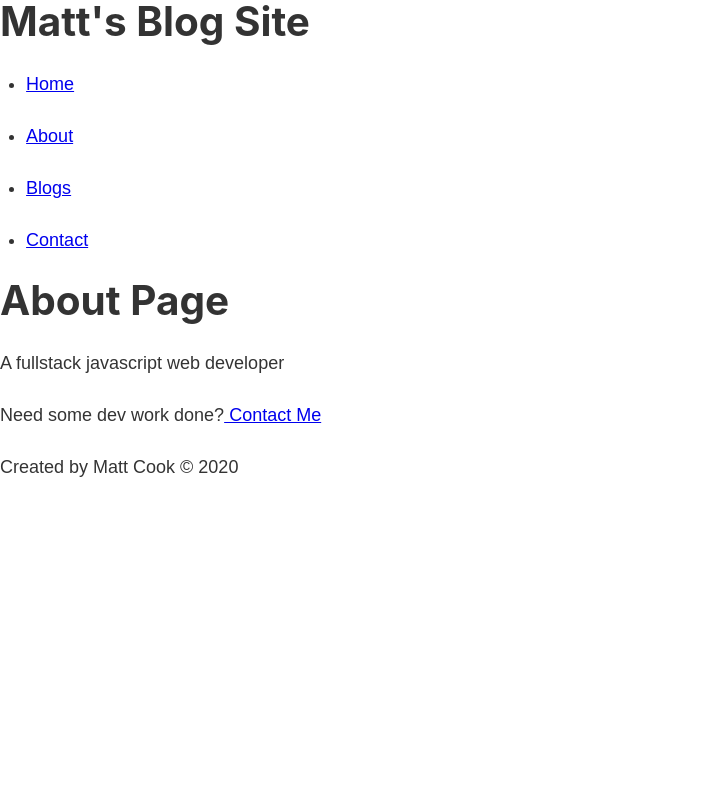
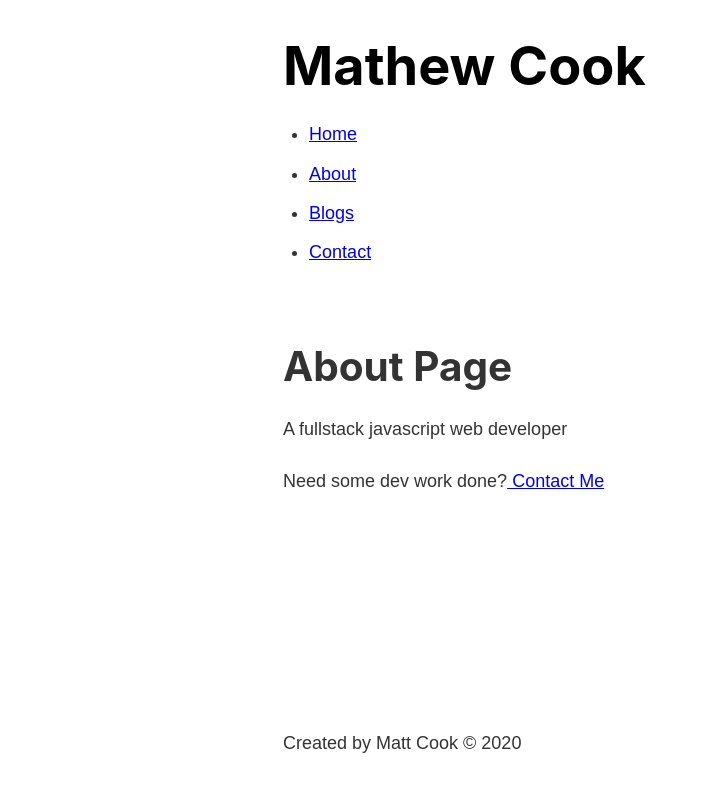
Before and after one commit to Cook1619/gatsby-blog, a Gatsby site: page /about in a window 1280 px wide. Shown: the whole page, without its empty margins (0-708 px from the left). Built offline with nearby package versions, Linux system fonts and the light colour scheme; Gatsby itself is replaced by a stand-in of ours.

Commit message:
styles done for nav

```diff
--- a/src/components/header.js
+++ b/src/components/header.js
@@ -1,36 +1,31 @@
 import React from "react"
 import { Link } from "gatsby"
+// import './header.module.scss'
+import headerStyles from "./header.module.scss"
 
 const Header = () => (
   <div>
-    <header>
-      <h1>Matt's Blog Site</h1>
+    <header className={headerStyles.header}>
+      <h1>
+        <Link to="/" className={headerStyles.title}>
+          Mathew Cook
+        </Link>
+      </h1>
       <nav>
-        <ul>
+        <ul className={headerStyles.navList}>
           <li>
-            <Link to="/">Home</Link>
+            <Link className={headerStyles.navItem} activeClassName={headerStyles.activeNavItem} to="/">
+              Home
+            </Link>
           </li>
-        </ul>
-      </nav>
-      <nav>
-        <ul>
           <li>
-            <Link to="/about">About</Link>
+            <Link className={headerStyles.navItem} activeClassName={headerStyles.activeNavItem}  to="/about">About</Link>
           </li>
-        </ul>
-      </nav>
-      <nav>
-        <ul>
           <li>
-            <Link to="/blog">Blogs</Link>
+            <Link className={headerStyles.navItem} activeClassName={headerStyles.activeNavItem}  to="/blog">Blogs</Link>
           </li>
-        </ul>
-      </nav>
-      <nav>
-        <ul>
           <li>
-            {" "}
-            <Link to="/contact">Contact</Link>
+            <Link className={headerStyles.navItem} activeClassName={headerStyles.activeNavItem}  to="/contact">Contact</Link>
           </li>
         </ul>
       </nav>
--- /dev/null
+++ b/src/components/header.module.scss
@@ -0,0 +1,30 @@
+.header {
+    padding: 1rem 0 3rem;
+}
+
+.title {
+    color: #000000;
+    font-size: 3rem;
+    text-decoration: none;
+}
+
+.nav-list {
+    display: flex;
+    list-style-type: none;
+    margin: 0;
+}
+
+.nav-item {
+    color: #999999;
+    font-size: .9rem;
+    margin-right: 1.3rem;
+    text-decoration: none;
+}
+
+.nav-item:hover {
+    color: #666666;
+}
+
+.active-nav-item {
+    color: #333333;
+}
--- a/src/components/layout.js
+++ b/src/components/layout.js
@@ -1,15 +1,18 @@
-import React from 'react';
+import React from "react"
 
-import Header from './header';
-import Footer from './footer';
-import '../styles/index.scss'
+import Header from "./header"
+import Footer from "./footer"
+import "../styles/index.scss"
+import layoutStyles from "./layout.module.scss"
 
-const Layout = (props) => (
-    <div>
-        <Header />
-        {props.children}
-        <Footer />
+const Layout = props => (
+  <div className={layoutStyles.container}>
+    <div className={layoutStyles.content}>
+      <Header />
+      {props.children}
     </div>
+    <Footer />
+  </div>
 )
 
-export default Layout;
+export default Layout
--- /dev/null
+++ b/src/components/layout.module.scss
@@ -0,0 +1,13 @@
+.container {
+    margin: 0 auto;
+    max-width: 750px;
+    padding: 1rem;
+    display: flex;
+    flex-direction: column;
+    min-height: 100vh;
+}
+
+.content {
+    flex-grow: 1;
+
+}
```
Also changed, not shown: src/components/footer.module.scss (added).
